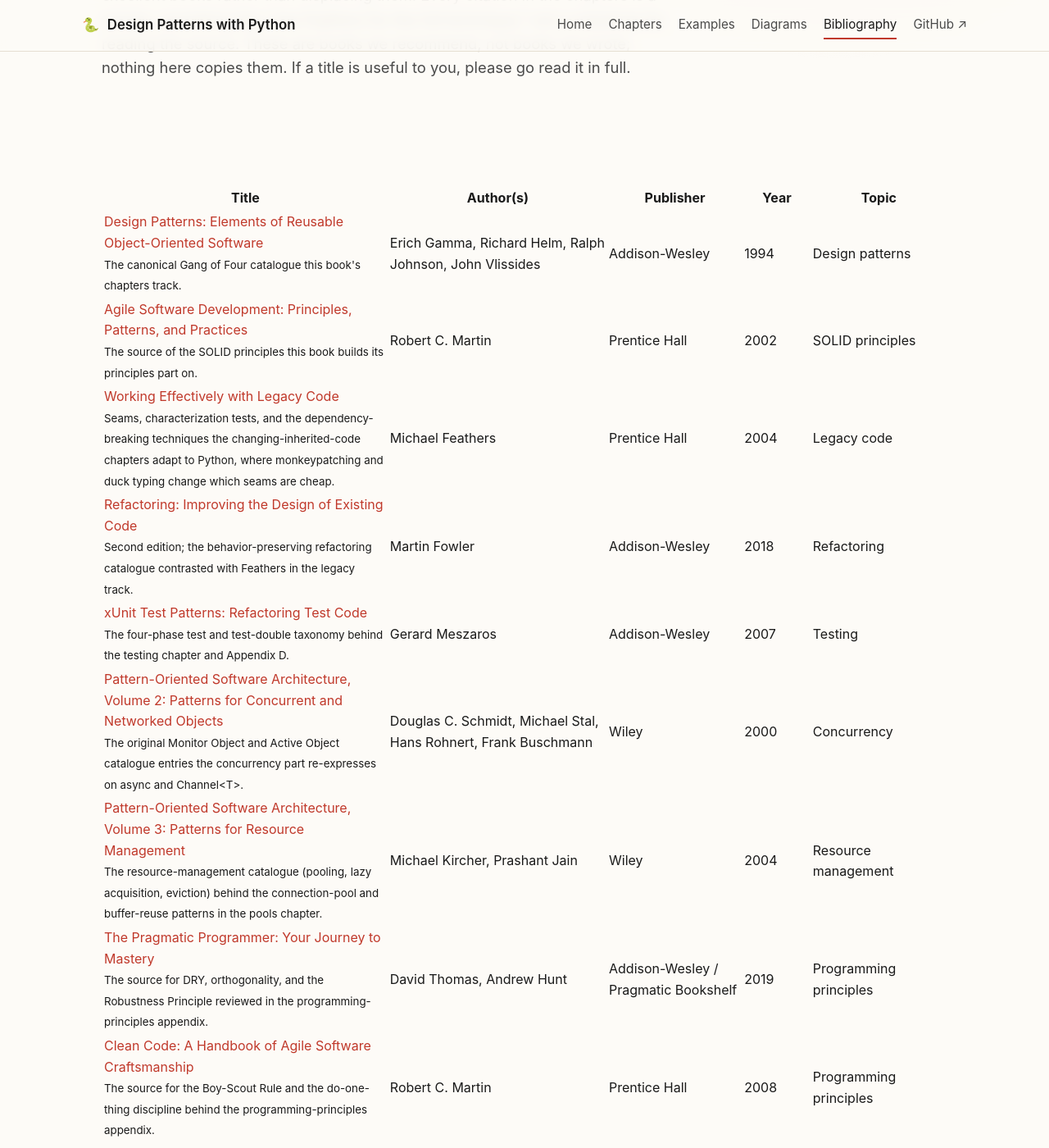
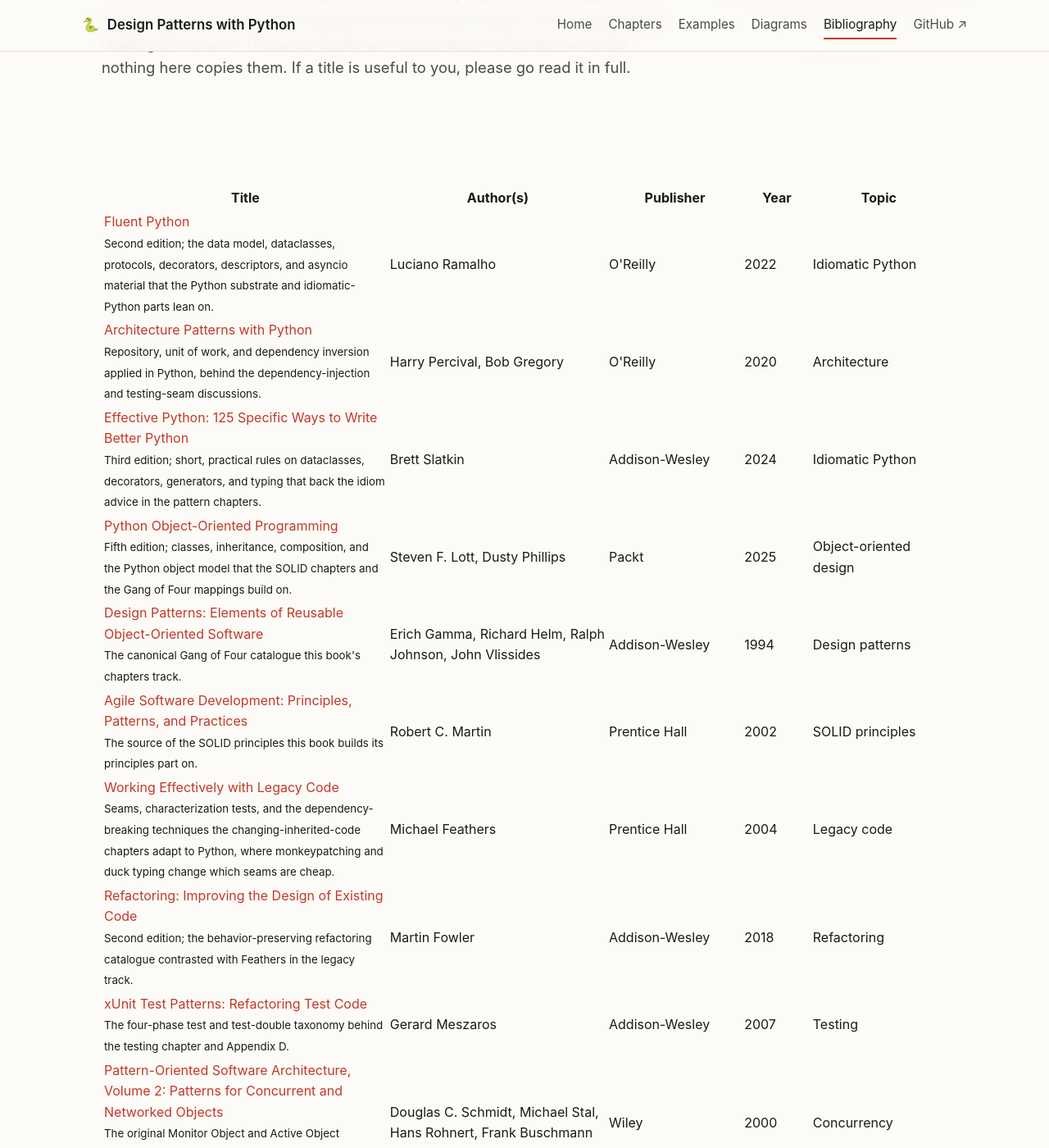
Before and after one commit to patterncatalyst/design-patterns-with-python, a Jekyll site: the page built from bibliography.html, in a window 1280 px wide and 1400 px high, scrolled down 344 px. Shown: the whole window at 82% size. Built offline with Jekyll 4.4.1, drawn with Linux system fonts in a browser that asks for light colours; some of the changed text lies outside the part shown.

Commit message:
chore(r01): WIP checkpoint, example card + bibliography (S11)

```diff
--- a/bibliography.html
+++ b/bibliography.html
@@ -29,6 +29,34 @@ description: The books behind this book's opinions on design patterns, SOLID pri
                 <tr><th>Title</th><th>Author(s)</th><th>Publisher</th><th>Year</th><th>Topic</th></tr>
             </thead>
             <tbody>
+                <tr>
+                    <td><a href="https://www.oreilly.com/library/view/fluent-python-2nd/9781492056348/" rel="noopener">Fluent Python</a><br><small>Second edition; the data model, dataclasses, protocols, decorators, descriptors, and asyncio material that the Python substrate and idiomatic-Python parts lean on.</small></td>
+                    <td>Luciano Ramalho</td>
+                    <td>O'Reilly</td>
+                    <td>2022</td>
+                    <td>Idiomatic Python</td>
+                </tr>
+                <tr>
+                    <td><a href="https://www.oreilly.com/library/view/-/9781492052197/" rel="noopener">Architecture Patterns with Python</a><br><small>Repository, unit of work, and dependency inversion applied in Python, behind the dependency-injection and testing-seam discussions.</small></td>
+                    <td>Harry Percival, Bob Gregory</td>
+                    <td>O'Reilly</td>
+                    <td>2020</td>
+                    <td>Architecture</td>
+                </tr>
+                <tr>
+                    <td><a href="https://www.oreilly.com/library/view/-/9780138172398/" rel="noopener">Effective Python: 125 Specific Ways to Write Better Python</a><br><small>Third edition; short, practical rules on dataclasses, decorators, generators, and typing that back the idiom advice in the pattern chapters.</small></td>
+                    <td>Brett Slatkin</td>
+                    <td>Addison-Wesley</td>
+                    <td>2024</td>
+                    <td>Idiomatic Python</td>
+                </tr>
+                <tr>
+                    <td><a href="https://www.oreilly.com/library/view/-/9781836642596/" rel="noopener">Python Object-Oriented Programming</a><br><small>Fifth edition; classes, inheritance, composition, and the Python object model that the SOLID chapters and the Gang of Four mappings build on.</small></td>
+                    <td>Steven F. Lott, Dusty Phillips</td>
+                    <td>Packt</td>
+                    <td>2025</td>
+                    <td>Object-oriented design</td>
+                </tr>
                 <tr>
                     <td><a href="https://www.pearson.com/en-us/subject-catalog/p/design-patterns-elements-of-reusable-object-oriented-software/P200000009480/9780321700698" rel="noopener">Design Patterns: Elements of Reusable Object-Oriented Software</a><br><small>The canonical Gang of Four catalogue this book's chapters track.</small></td>
                     <td>Erich Gamma, Richard Helm, Ralph Johnson, John Vlissides</td>
@@ -65,14 +93,14 @@ description: The books behind this book's opinions on design patterns, SOLID pri
                     <td>Testing</td>
                 </tr>
                 <tr>
-                    <td><a href="https://www.wiley.com/en-us/Pattern-Oriented+Software+Architecture,+Volume+2,+Patterns+for+Concurrent+and+Networked+Objects-p-9781118725177" rel="noopener">Pattern-Oriented Software Architecture, Volume 2: Patterns for Concurrent and Networked Objects</a><br><small>The original Monitor Object and Active Object catalogue entries the concurrency part re-expresses on async and Channel&lt;T&gt;.</small></td>
+                    <td><a href="https://www.wiley.com/en-us/Pattern-Oriented+Software+Architecture,+Volume+2,+Patterns+for+Concurrent+and+Networked+Objects-p-9781118725177" rel="noopener">Pattern-Oriented Software Architecture, Volume 2: Patterns for Concurrent and Networked Objects</a><br><small>The original Monitor Object and Active Object catalogue entries, read against the GIL and asyncio chapters.</small></td>
                     <td>Douglas C. Schmidt, Michael Stal, Hans Rohnert, Frank Buschmann</td>
                     <td>Wiley</td>
                     <td>2000</td>
                     <td>Concurrency</td>
                 </tr>
                 <tr>
-                    <td><a href="https://www.wiley.com/en-us/Pattern-Oriented+Software+Architecture,+Volume+3,+Patterns+for+Resource+Management-p-9780470845257" rel="noopener">Pattern-Oriented Software Architecture, Volume 3: Patterns for Resource Management</a><br><small>The resource-management catalogue (pooling, lazy acquisition, eviction) behind the connection-pool and buffer-reuse patterns in the pools chapter.</small></td>
+                    <td><a href="https://www.wiley.com/en-us/Pattern-Oriented+Software+Architecture,+Volume+3,+Patterns+for+Resource+Management-p-9780470845257" rel="noopener">Pattern-Oriented Software Architecture, Volume 3: Patterns for Resource Management</a><br><small>The resource-management catalogue (pooling, lazy acquisition, eviction) behind the context-manager and resource-lifetime discussions.</small></td>
                     <td>Michael Kircher, Prashant Jain</td>
                     <td>Wiley</td>
                     <td>2004</td>
@@ -116,11 +144,11 @@ description: The books behind this book's opinions on design patterns, SOLID pri
         <h2 class="section-heading">Citation discipline</h2>
         <p>
             Every citation in this book is a <strong>pointer</strong>, something like "see
-            the Framework Design Guidelines for the full Dispose contract," not a
+            Feathers for the full dependency-breaking technique," not a
             displacing summary. The books exist; if this book replaced reading
             them, it would do the authors and the reader a disservice. Only
-            actual books appear here; the Microsoft Learn pages and language-spec
-            links a chapter cites stay in that chapter.
+            actual books appear here; the Python documentation, PEPs, and
+            web articles a chapter cites stay in that chapter.
         </p>
     </div>
 </section>
```
Also changed, not shown: _examples/00-prerequisites.md (added, +60 -0 lines), _plans/r01-build-plan.md (+1 -1 lines).
